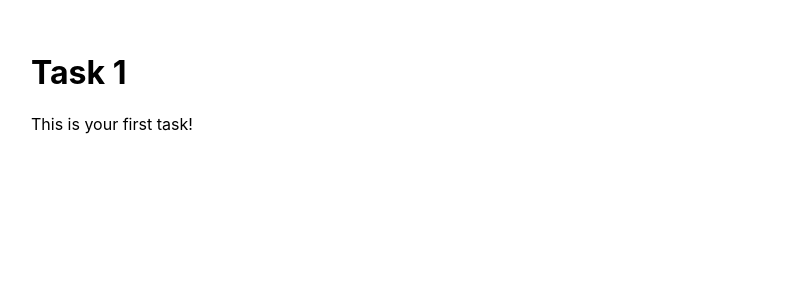
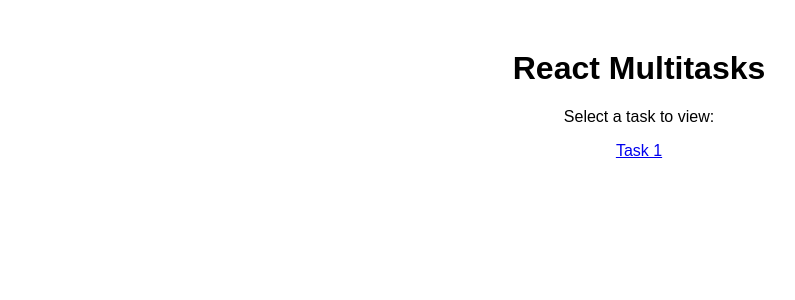
Before and after one commit to sriram507/ReactMultitasks, a React (Create React App) app in the folder multi-tasks/: page / in a window 1280 px wide. Shown: the top 300 px of the page, without its empty margins (1-796 px from the left). Built offline with nearby package versions, Linux system fonts and the light colour scheme.

Commit message:
task1 added

```diff
--- a/multi-tasks/package.json
+++ b/multi-tasks/package.json
@@ -12,7 +12,7 @@
     "react-scripts": "5.0.1",
     "web-vitals": "^2.1.4"
   },
-  "homepage": "https://username.github.io/multi-tasks/task1",
+"homepage": "https://sriram507.github.io/ReactMultitasks/",
   "scripts": {
     "start": "react-scripts start",
     "build": "react-scripts build",
--- a/multi-tasks/src/App.jsx
+++ b/multi-tasks/src/App.jsx
@@ -1,8 +1,7 @@
-// src/App.jsx
-import Task1 from "./task1/Task1";
+import IndexPage from "./indexpage/IndexPage";
 
 function App() {
-  return <Task1 />;
+  return <IndexPage />;
 }
 
 export default App;
--- /dev/null
+++ b/multi-tasks/src/indexpage/IndexPage.jsx
@@ -0,0 +1,18 @@
+
+export default function IndexPage() {
+  return (
+    <div style={{
+      fontFamily: "Arial, sans-serif",
+      textAlign: "center",
+      marginTop: "50px"
+    }}>
+      <h1>React Multitasks</h1>
+      <p>Select a task to view:</p>
+      <ul style={{ listStyle: "none", padding: 0 }}>
+        <li><a href="https://sriram507.github.io/ReactMultitasks/task1">Task 1</a></li>
+        {/* <li><a href="https://sriram507.github.io/ReactMultitasks/task2">Task 2</a></li>
+        <li><a href="https://sriram507.github.io/ReactMultitasks/task3">Task 3</a></li> */}
+      </ul>
+    </div>
+  );
+}
```
